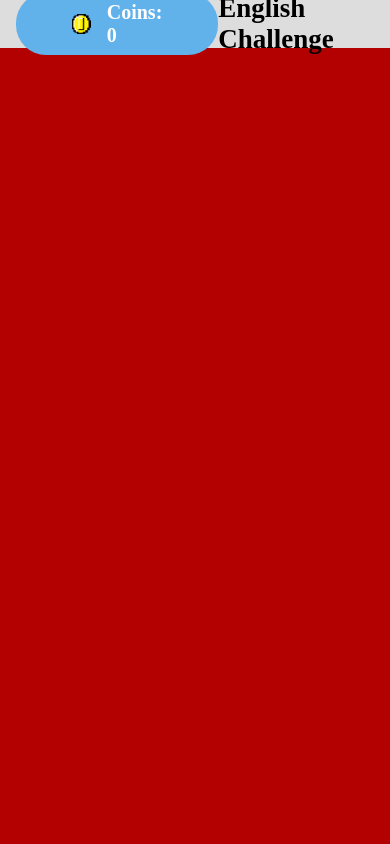
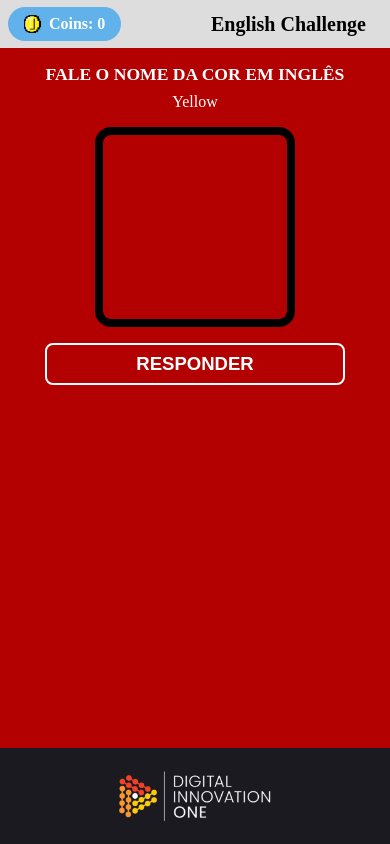
Before and after one commit to jerp86/englishChallenge, a plain HTML site: page index.html in a window 390 px wide. Drawn offline with Linux system fonts and the light colour scheme.

Commit message:
Completing the structure

```diff
--- a/css/style.css
+++ b/css/style.css
@@ -45,3 +45,118 @@ div#game-name {
   font-size: 27px;
   margin-right: 24px;
 }
+
+section#body {
+  display: flex;
+  align-items: center;
+
+  margin-top: 16px;
+}
+
+section#body div#left {
+  color: #FFF;
+
+  display: flex;
+  flex-direction: column;
+  align-items: center;
+
+  width: 60%;
+}
+
+section#body div#left span {
+  margin: 8px 0 16px;
+}
+
+section#body div#left div#current-color {
+  height: 200px;
+  width: 200px;
+
+  border: 8px solid #000;
+  border-radius: 16px;
+}
+
+section#body div#left button#btn-answer {
+  background-color: transparent;
+  width: 300px;
+
+  color: #FFF;
+  font-size: 1.16em;
+  font-weight: bold;
+
+  border: 2px solid #FFF;
+  border-radius: 8px;
+
+  padding: 8px 48px;
+  margin-top: 16px;
+}
+
+section#body div#right img {
+  height: 17em;
+}
+
+div#container footer#footer {
+  background-color: rgb(26, 26, 32);
+
+  position: fixed;
+  bottom: 0;
+
+  width: 100%;
+  height: 120px;
+
+  display: flex;
+  justify-content: center;
+  align-items: center;
+}
+
+div#container footer#footer img {
+  height: 60px;
+}
+
+@media (max-width: 768px) {
+  div#container footer#footer  {
+    height: 96px;
+  }
+}
+
+@media (max-width: 540px) {
+  section#body {
+    justify-content: center;
+  }
+
+  section#body div#left {
+    width: 100%;
+  }
+
+  section#body div#right {
+    display: none;
+  }
+}
+
+@media (max-width: 466px) {
+  div#game-score {
+    font-size: 16px;
+    padding: 8px 16px;
+    margin: 8px;
+  }
+}
+
+@media (max-width: 415px) {
+  div#game-name {
+    font-size: 20px;
+  }
+
+  div#game-score img {
+    height: 18px;
+    margin-right: 8px;
+  }
+
+  h3 {
+    font-size: 1.10em;
+  }
+}
+
+@media (max-height: 520px) {
+  div#container footer#footer {
+    height: 64px;
+  }
+}
--- a/index.html
+++ b/index.html
@@ -19,6 +19,25 @@
         English Challenge
       </div>
     </header>
+
+    <section id="body">
+      <div id="left">
+        <h3>FALE O NOME DA COR EM INGLÊS</h3>
+        <span>Yellow</span>
+
+        <div id="current-color"></div>
+
+        <button id="btn-answer">RESPONDER</button>
+      </div>
+
+      <div id="right">
+        <img src="img/mario.png" alt="Mario">
+      </div>
+    </section>
+
+    <footer id="footer">
+      <img src="img/logo-dio.png" alt="Digital Innovation One">
+    </footer>
   </div>
 </body>
 </html>
```
Also changed, not shown: img/logo-dio.png (added), img/mario.png (added).
